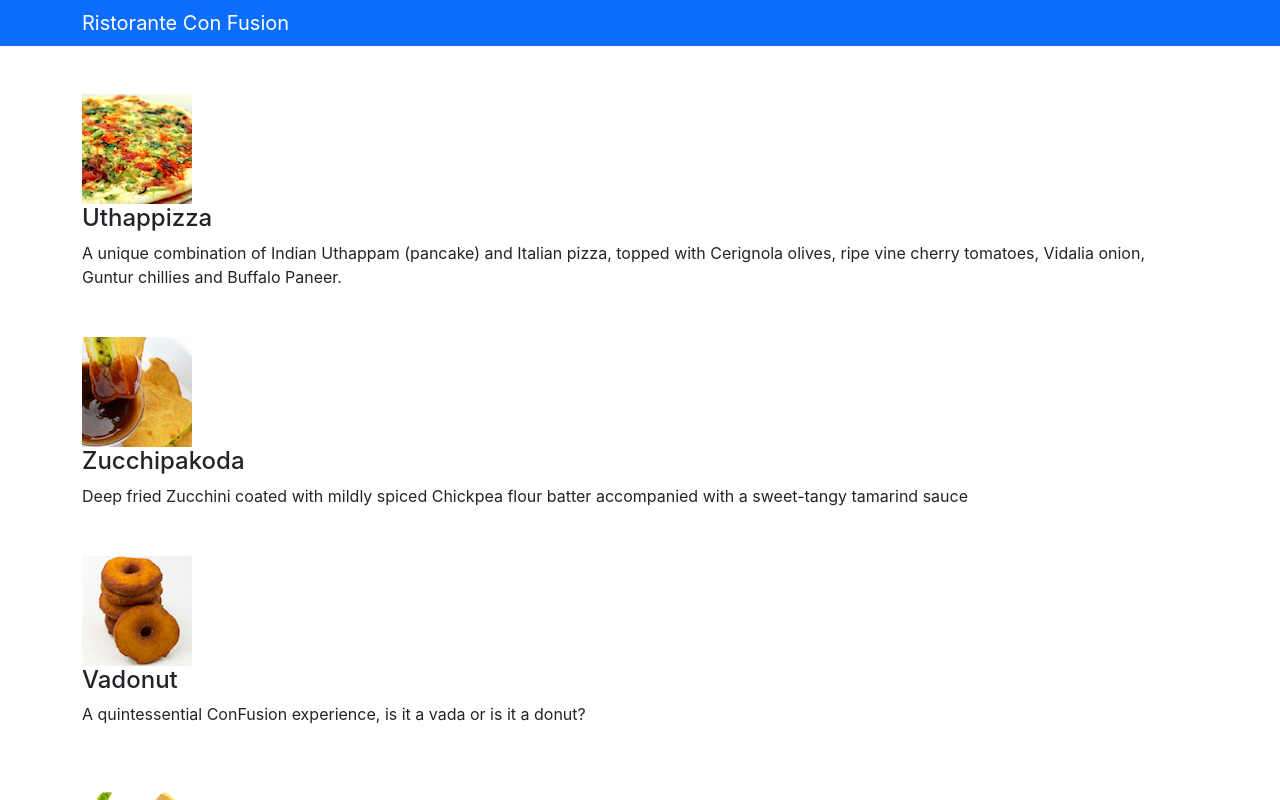
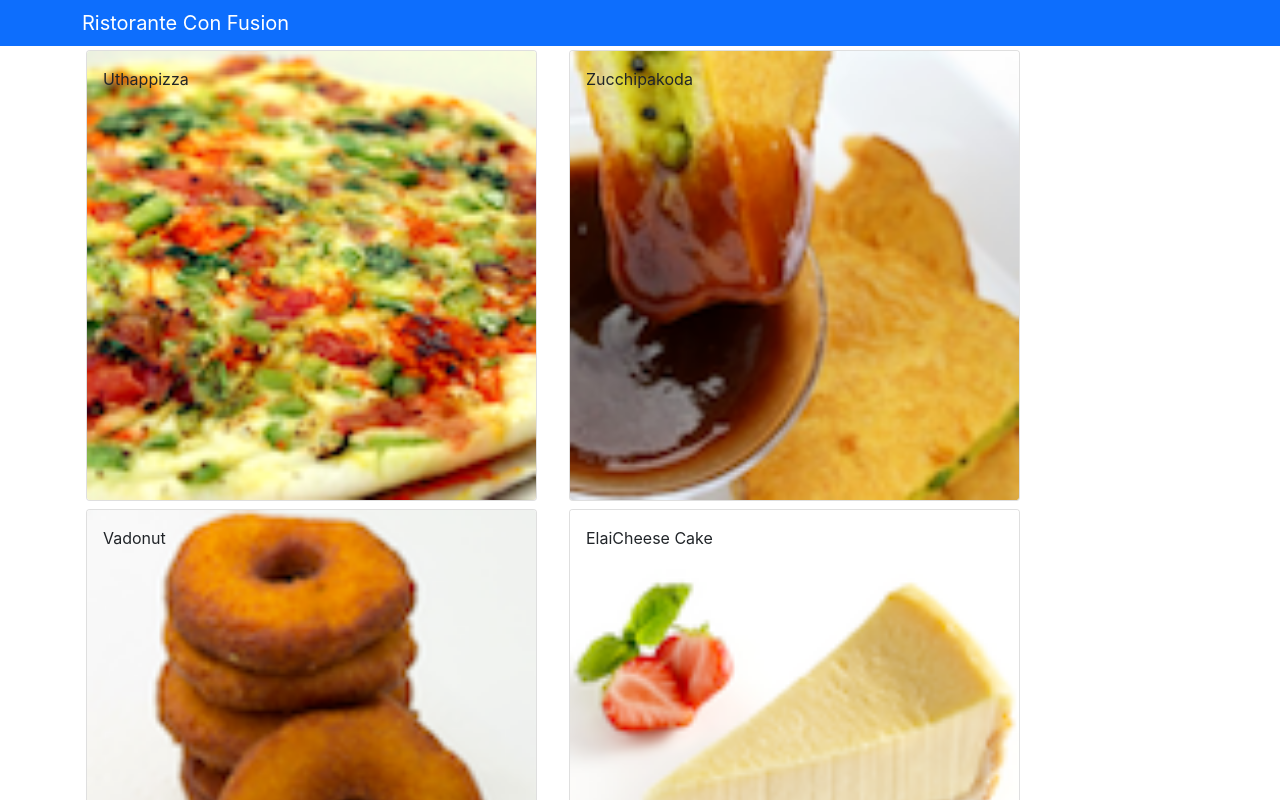
Before and after one commit to felixdelafuente/hkust-ristorante-con-fusion-2, a React (Create React App) app: page / in a window 1280 px wide. Shown: the top 800 px of the page. Built offline with nearby package versions, Linux system fonts and the light colour scheme.

Commit message:
Add card components

```diff
--- a/src/App.js
+++ b/src/App.js
@@ -1,19 +1,31 @@
+import React, { Component } from 'react';
 import logo from './logo.svg';
 import { Navbar, NavbarBrand } from 'reactstrap';
 import Menu from './components/Menu';
 import './App.css';
+import { DISHES } from './shared/dishes';
 
-function App() {
+class App extends Component {
+  // Defines the state of DISHES and stores it to dishes.
+  constructor(props) {
+    super(props);
+    this.state = {
+      dishes: DISHES
+    };
+  }
+  render() {
     return (
-    <div className='App'>
+      <div>
         <Navbar dark color='primary'>
           <div className='container'>
             <NavbarBrand href='/'>Ristorante Con Fusion</NavbarBrand>
           </div>
         </Navbar>
-      <Menu />
+        <Menu dishes={this.state.dishes} />
+        {/* Makes the dishes available to use inside Menu.jsx through props. */}
       </div>
     );
   }
+}
 
 export default App;
--- a/src/components/Menu.jsx
+++ b/src/components/Menu.jsx
@@ -1,70 +1,49 @@
 import React, { Component } from 'react';
-import { Media } from 'reactstrap';
+import { Card, CardImg, CardImgOverlay, CardText, CardBody, CardTitle } from 'reactstrap';
 
 class Menu extends Component {
   constructor(props) {
     super(props);
     this.state = {
-      dishes: [
-        {
-          id: 0,
-          name: 'Uthappizza',
-          image: 'assets/images/uthappizza.png',
-          category: 'mains',
-          label: 'Hot',
-          price: '4.99',
-          description:
-            'A unique combination of Indian Uthappam (pancake) and Italian pizza, topped with Cerignola olives, ripe vine cherry tomatoes, Vidalia onion, Guntur chillies and Buffalo Paneer.',
-        },
-        {
-          id: 1,
-          name: 'Zucchipakoda',
-          image: 'assets/images/zucchipakoda.png',
-          category: 'appetizer',
-          label: '',
-          price: '1.99',
-          description:
-            'Deep fried Zucchini coated with mildly spiced Chickpea flour batter accompanied with a sweet-tangy tamarind sauce',
-        },
-        {
-          id: 2,
-          name: 'Vadonut',
-          image: 'assets/images/vadonut.png',
-          category: 'appetizer',
-          label: 'New',
-          price: '1.99',
-          description:
-            'A quintessential ConFusion experience, is it a vada or is it a donut?',
-        },
-        {
-          id: 3,
-          name: 'ElaiCheese Cake',
-          image: 'assets/images/elaicheesecake.png',
-          category: 'dessert',
-          label: '',
-          price: '2.99',
-          description:
-            'A delectable, semi-sweet New York Style Cheese Cake, with Graham cracker crust and spiced with Indian cardamoms',
-        },
-      ],
+      selectedDish: null
     };
   }
 
+  onDishSelect(dish) {
+    // Changes the state of selectedDish from "null" to "dish".
+    this.setState({ selectedDish: dish });
+  }
+
+  renderDish(dish) {
+    if (dish != null) {
+      // Updates the content of the card on click
+      return (
+        <Card>
+          <CardImg width='100%' object src={dish.image} alt={dish.name} />
+          <CardBody>
+            <CardTitle>{dish.name}</CardTitle>
+            <CardText>{dish.description}</CardText>
+          </CardBody>
+        </Card>
+      );
+    } else {
+      return (
+        <div>ERROR</div>
+      );
+    }
+  }
+
   render() {
-
-    // Study about JavaScript Maps and React Media
-    const menu = this.state.dishes.map((dish) => {
+    // TODO: Study about JavaScript Maps and React Media.
+    const menu = this.props.dishes.map((dish) => {
       return (
-        <div key={dish.id} className='col-12 mt-5'>
-          <Media tag='li'>
-            <Media left middle>
-              <Media object src={dish.image} alt={dish.name} />
-            </Media>
-            <Media body className='ml-5'>
-              <Media heading>{dish.name}</Media>
-              <p>{dish.description}</p>
-            </Media>
-          </Media>
+        <div key={dish.id} className='col-12 col-md-5 m-1'>
+          <Card onClick={() => this.onDishSelect(dish)}>
+            <CardImg width='100%' object src={dish.image} alt={dish.name} />
+            <CardImgOverlay>
+              <CardTitle>{dish.name}</CardTitle>
+            </CardImgOverlay>
+          </Card>
         </div>
       );
     });
@@ -72,9 +51,13 @@ class Menu extends Component {
     return (
       <div className='container'>
         <div className='row'>
-          <Media list>
-            {menu}
-          </Media>
+          {menu}
+        </div>
+        <div className='row'>
+          <div>
+            {/* Displays "selectedDish" card */}
+            {this.renderDish(this.state.selectedDish)}
+          </div>
         </div>
       </div>
     );
--- /dev/null
+++ b/src/shared/dishes.js
@@ -0,0 +1,194 @@
+export const DISHES = [
+  {
+    id: 0,
+    name: 'Uthappizza',
+    image: 'assets/images/uthappizza.png',
+    category: 'mains',
+    label: 'Hot',
+    price: '4.99',
+    description:
+      'A unique combination of Indian Uthappam (pancake) and Italian pizza, topped with Cerignola olives, ripe vine cherry tomatoes, Vidalia onion, Guntur chillies and Buffalo Paneer.',
+    comments: [
+      {
+        id: 0,
+        rating: 5,
+        comment: 'Imagine all the eatables, living in conFusion!',
+        author: 'John Lemon',
+        date: '2012-10-16T17:57:28.556094Z',
+      },
+      {
+        id: 1,
+        rating: 4,
+        comment:
+          'Sends anyone to heaven, I wish I could get my mother-in-law to eat it!',
+        author: 'Paul McVites',
+        date: '2014-09-05T17:57:28.556094Z',
+      },
+      {
+        id: 2,
+        rating: 3,
+        comment: 'Eat it, just eat it!',
+        author: 'Michael Jaikishan',
+        date: '2015-02-13T17:57:28.556094Z',
+      },
+      {
+        id: 3,
+        rating: 4,
+        comment: 'Ultimate, Reaching for the stars!',
+        author: 'Ringo Starry',
+        date: '2013-12-02T17:57:28.556094Z',
+      },
+      {
+        id: 4,
+        rating: 2,
+        comment: "It's your birthday, we're gonna party!",
+        author: '25 Cent',
+        date: '2011-12-02T17:57:28.556094Z',
+      },
+    ],
+  },
+  {
+    id: 1,
+    name: 'Zucchipakoda',
+    image: 'assets/images/zucchipakoda.png',
+    category: 'appetizer',
+    label: '',
+    price: '1.99',
+    description:
+      'Deep fried Zucchini coated with mildly spiced Chickpea flour batter accompanied with a sweet-tangy tamarind sauce',
+    comments: [
+      {
+        id: 0,
+        rating: 5,
+        comment: 'Imagine all the eatables, living in conFusion!',
+        author: 'John Lemon',
+        date: '2012-10-16T17:57:28.556094Z',
+      },
+      {
+        id: 1,
+        rating: 4,
+        comment:
+          'Sends anyone to heaven, I wish I could get my mother-in-law to eat it!',
+        author: 'Paul McVites',
+        date: '2014-09-05T17:57:28.556094Z',
+      },
+      {
+        id: 2,
+        rating: 3,
+        comment: 'Eat it, just eat it!',
+        author: 'Michael Jaikishan',
+        date: '2015-02-13T17:57:28.556094Z',
+      },
+      {
+        id: 3,
+        rating: 4,
+        comment: 'Ultimate, Reaching for the stars!',
+        author: 'Ringo Starry',
+        date: '2013-12-02T17:57:28.556094Z',
+      },
+      {
+        id: 4,
+        rating: 2,
+        comment: "It's your birthday, we're gonna party!",
+        author: '25 Cent',
+        date: '2011-12-02T17:57:28.556094Z',
+      },
+    ],
+  },
+  {
+    id: 2,
+    name: 'Vadonut',
+    image: 'assets/images/vadonut.png',
+    category: 'appetizer',
+    label: 'New',
+    price: '1.99',
+    description:
+      'A quintessential ConFusion experience, is it a vada or is it a donut?',
+    comments: [
+      {
+        id: 0,
+        rating: 5,
+        comment: 'Imagine all the eatables, living in conFusion!',
+        author: 'John Lemon',
+        date: '2012-10-16T17:57:28.556094Z',
+      },
+      {
+        id: 1,
+        rating: 4,
+        comment:
+          'Sends anyone to heaven, I wish I could get my mother-in-law to eat it!',
+        author: 'Paul McVites',
+        date: '2014-09-05T17:57:28.556094Z',
+      },
+      {
+        id: 2,
+        rating: 3,
+        comment: 'Eat it, just eat it!',
+        author: 'Michael Jaikishan',
+        date: '2015-02-13T17:57:28.556094Z',
+      },
+      {
+        id: 3,
+        rating: 4,
+        comment: 'Ultimate, Reaching for the stars!',
+        author: 'Ringo Starry',
+        date: '2013-12-02T17:57:28.556094Z',
+      },
+      {
+        id: 4,
+        rating: 2,
+        comment: "It's your birthday, we're gonna party!",
+        author: '25 Cent',
+        date: '2011-12-02T17:57:28.556094Z',
+      },
+    ],
+  },
+  {
+    id: 3,
+    name: 'ElaiCheese Cake',
+    image: 'assets/images/elaicheesecake.png',
+    category: 'dessert',
+    label: '',
+    price: '2.99',
+    description:
+      'A delectable, semi-sweet New York Style Cheese Cake, with Graham cracker crust and spiced with Indian cardamoms',
+    comments: [
+      {
+        id: 0,
+        rating: 5,
+        comment: 'Imagine all the eatables, living in conFusion!',
+        author: 'John Lemon',
+        date: '2012-10-16T17:57:28.556094Z',
+      },
+      {
+        id: 1,
+        rating: 4,
+        comment:
+          'Sends anyone to heaven, I wish I could get my mother-in-law to eat it!',
+        author: 'Paul McVites',
+        date: '2014-09-05T17:57:28.556094Z',
+      },
+      {
+        id: 2,
+        rating: 3,
+        comment: 'Eat it, just eat it!',
+        author: 'Michael Jaikishan',
+        date: '2015-02-13T17:57:28.556094Z',
+      },
+      {
+        id: 3,
+        rating: 4,
+        comment: 'Ultimate, Reaching for the stars!',
+        author: 'Ringo Starry',
+        date: '2013-12-02T17:57:28.556094Z',
+      },
+      {
+        id: 4,
+        rating: 2,
+        comment: "It's your birthday, we're gonna party!",
+        author: '25 Cent',
+        date: '2011-12-02T17:57:28.556094Z',
+      },
+    ],
+  },
+];
```
Lines whose indentation alone changed are shown as unchanged.
